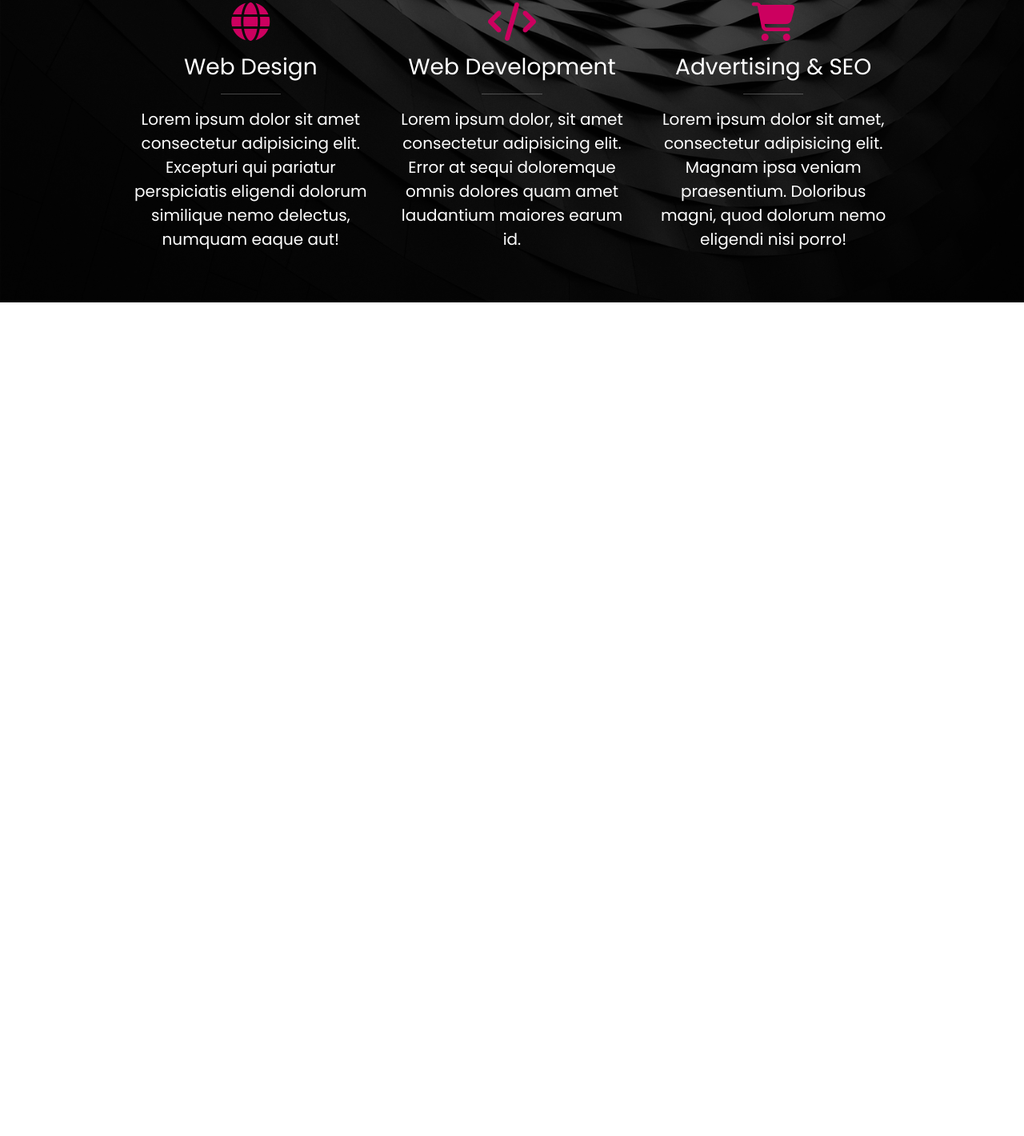
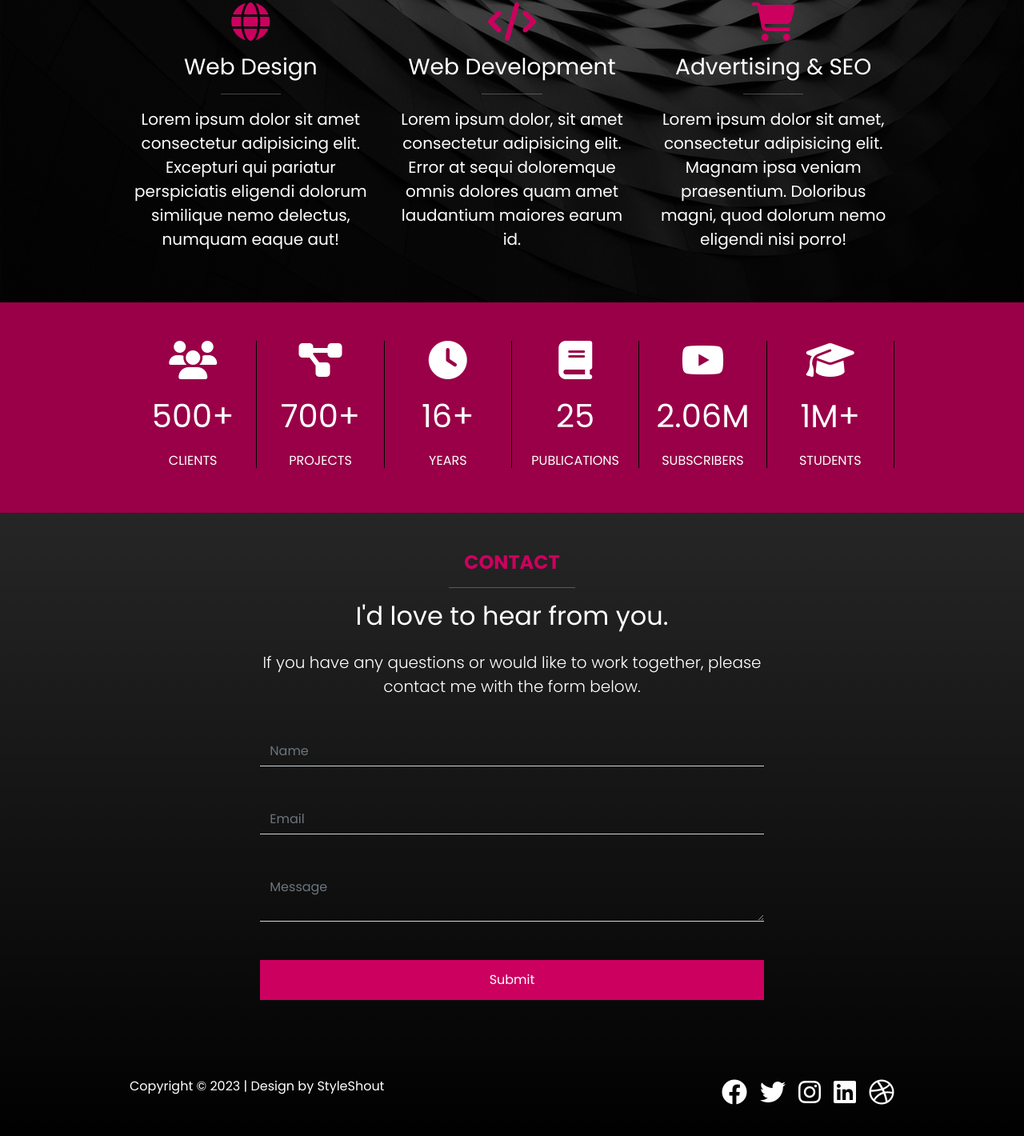
Before and after one commit to johnwr-response/boot5fsb5mw, a website: page portfolio-website/index.html in a window 1280 px wide. Shown: the part 4083-5503 px from the top of the page at 80% size. Before the commit the page ends 4461 px from the top, so only its background shows below. Drawn offline with nearby package versions, Linux system fonts and the light colour scheme; files that its build step writes are made by us from their sources.

Commit message:
Stats & Forms

```diff
--- a/portfolio-website/index.html
+++ b/portfolio-website/index.html
@@ -257,6 +257,113 @@
       </div>
     </section>
 
+    <!-- Stats -->
+    <section class="stats py-5 text-bg-secondary">
+      <div class="container">
+        <div class="row g-0">
+          <div class="col-md-4 col-lg-2">
+            <div class="stat text-center border-end border-dark">
+              <i class="fas fa-users fa-3x mb-3"></i>
+              <p class="fs-1">500+</p>
+              <h3 class="fs-6 text-uppercase">Clients</h3>
+            </div>
+          </div>
+          <div class="col-md-4 col-lg-2">
+            <div class="stat text-center border-end border-dark">
+              <i class="fas fa-project-diagram fa-3x mb-3"></i>
+              <p class="fs-1">700+</p>
+              <h3 class="fs-6 text-uppercase">Projects</h3>
+            </div>
+          </div>
+          <div class="col-md-4 col-lg-2">
+            <div class="stat text-center border-end border-dark">
+              <i class="fas fa-clock fa-3x mb-3"></i>
+              <p class="fs-1">16+</p>
+              <h3 class="fs-6 text-uppercase">Years</h3>
+            </div>
+          </div>
+          <div class="col-md-4 col-lg-2">
+            <div class="stat text-center border-end border-dark">
+              <i class="fas fa-book fa-3x mb-3"></i>
+              <p class="fs-1">25</p>
+              <h3 class="fs-6 text-uppercase">Publications</h3>
+            </div>
+          </div>
+          <div class="col-md-4 col-lg-2">
+            <div class="stat text-center border-end border-dark">
+              <i class="fab fa-youtube fa-3x mb-3"></i>
+              <p class="fs-1">2.06M</p>
+              <h3 class="fs-6 text-uppercase">Subscribers</h3>
+            </div>
+          </div>
+          <div class="col-md-4 col-lg-2">
+            <div class="stat text-center border-end border-dark">
+              <i class="fas fa-graduation-cap fa-3x mb-3"></i>
+              <p class="fs-1">1M+</p>
+              <h3 class="fs-6 text-uppercase">Students</h3>
+            </div>
+          </div>
+        </div>
+      </div>
+    </section>
+
+    <!-- Contact -->
+    <section class="contact text-bg-dark bg-gradient py-5">
+      <div class="container">
+        <div class="row">
+          <div class="col-md-8 offset-md-2">
+            <div class="text-center mb-5">
+              <h4 class="text-uppercase fw-bold text-primary">Contact</h4>
+              <hr class="w-25 mx-auto" />
+              <h2 class="mb-4">I'd love to hear from you.</h2>
+              <p class="lead">
+                If you have any questions or would like to work together, please contact me with the form below.
+              </p>
+            </div>
+
+            <!-- Form -->
+            <form>
+              <div class="mb-5">
+                <input type="text" class="form-control bg-transparent border-top-0 border-start-0 border-end-0 rounded-0 border-muted text-white" placeholder="Name" />
+              </div>
+              <div class="mb-5">
+                <input type="email" class="form-control bg-transparent border-top-0 border-start-0 border-end-0 rounded-0 border-muted text-white" placeholder="Email" />
+              </div>
+              <div class="mb-5">
+                <textarea class="form-control bg-transparent border-top-0 border-start-0 border-end-0 rounded-0 border-muted text-white" placeholder="Message"></textarea>
+              </div>
+              <div class="mb-5 d-grid">
+                <button class="btn btn-primary" type="submit">Submit</button>
+              </div>
+            </form>
+
+          </div>
+        </div>
+
+        <!-- Footer -->
+        <div class="d-flex mt-5">
+          <p class="flex-grow-1">Copyright &copy; 2023 | Design by StyleShout</p>
+          <div class="hstack gap-3">
+            <a href="#">
+              <i class="fab fa-facebook fa-2x text-white"></i>
+            </a>
+            <a class="text-decoration-none" href="#">
+              <i class="fab fa-twitter fa-2x text-white"></i>
+            </a>
+            <a class="text-decoration-none" href="#">
+              <i class="fab fa-instagram fa-2x text-white"></i>
+            </a>
+            <a class="text-decoration-none" href="#">
+              <i class="fab fa-linkedin fa-2x text-white"></i>
+            </a>
+            <a class="text-decoration-none" href="#">
+              <i class="fab fa-dribbble fa-2x text-white"></i>
+            </a>
+          </div>
+        </div>
+      </div>
+    </section>
+
     <script src="js/bootstrap.bundle.min.js"></script>
     <script src="js/lightbox-plus-jquery.min.js"></script>
     <script src="js/script.js"></script>
--- a/portfolio-website/scss/styles.scss
+++ b/portfolio-website/scss/styles.scss
@@ -67,4 +67,11 @@
     .about-content {
         flex-direction: column;
     }
+
+    .stats .stat {
+        border-right: 0 !important;
+        margin-bottom: 40px;
+        border-bottom: var(--bs-dark) solid 1px;
+        padding-bottom: 20px;
+    }
 }
```
Also changed, not shown: NOTES.md (+2 -0 lines).
